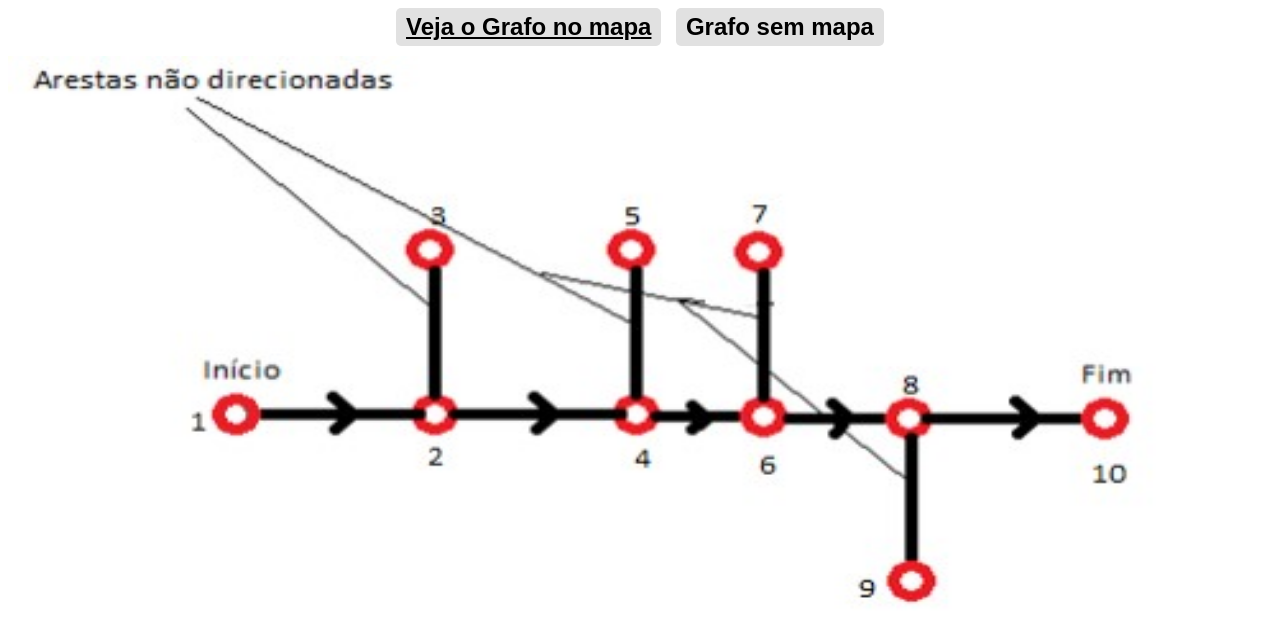
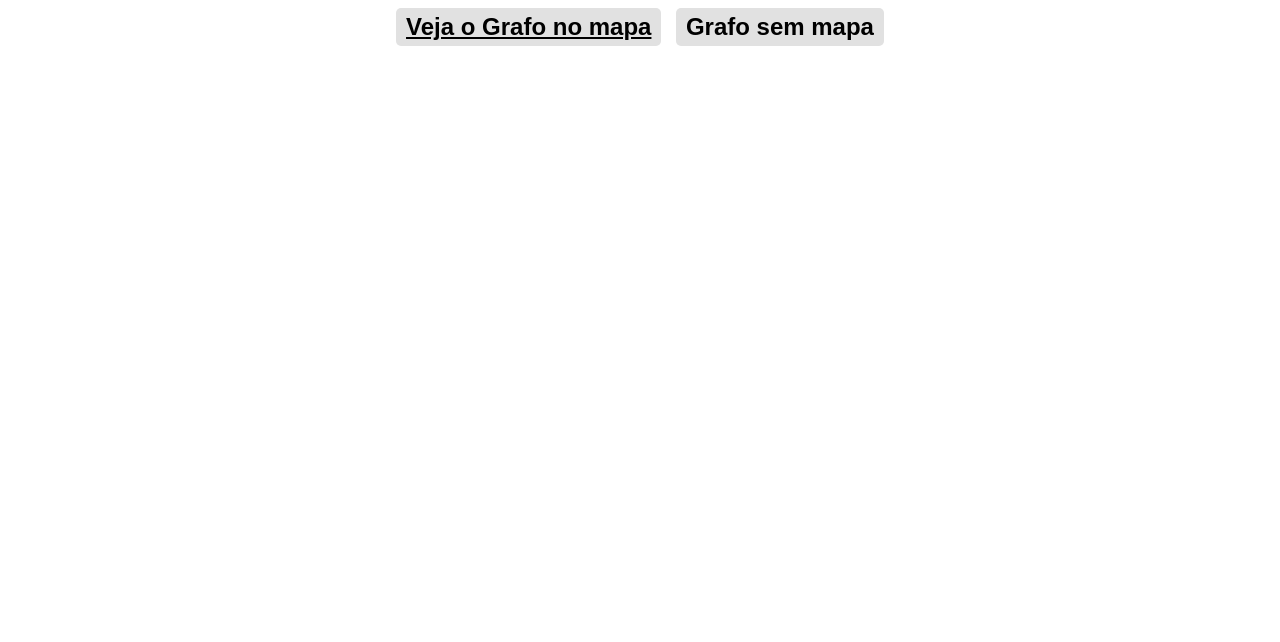
Before and after one commit to LucasNavas/lucasnavas.github.io, a plain HTML site: page grafo.html in a window 1280 px wide. Drawn offline with Linux system fonts and the light colour scheme.

Commit message:
Update grafo.html

```diff
--- a/grafo.html
+++ b/grafo.html
@@ -9,6 +9,6 @@
   <body>
     <h2><a href="./index.html" class="newSite">Veja o Grafo no mapa</a></h2>
     <h2>Grafo sem mapa</h2>
-    <p><img src="./testes/teste.jpg" alt="Grafo do trabalho" width="100%" height="580px"></p>
+    <p></p>
   </body>
 </html>
```
